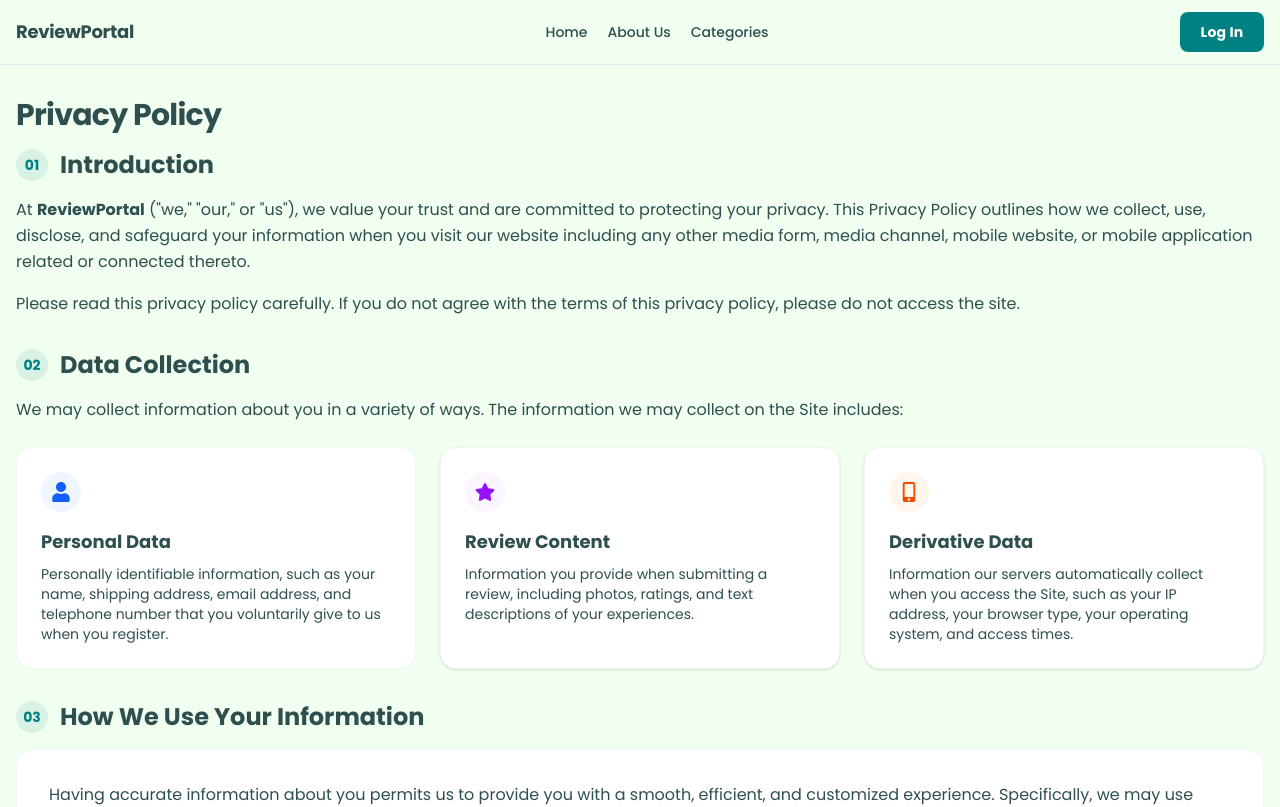
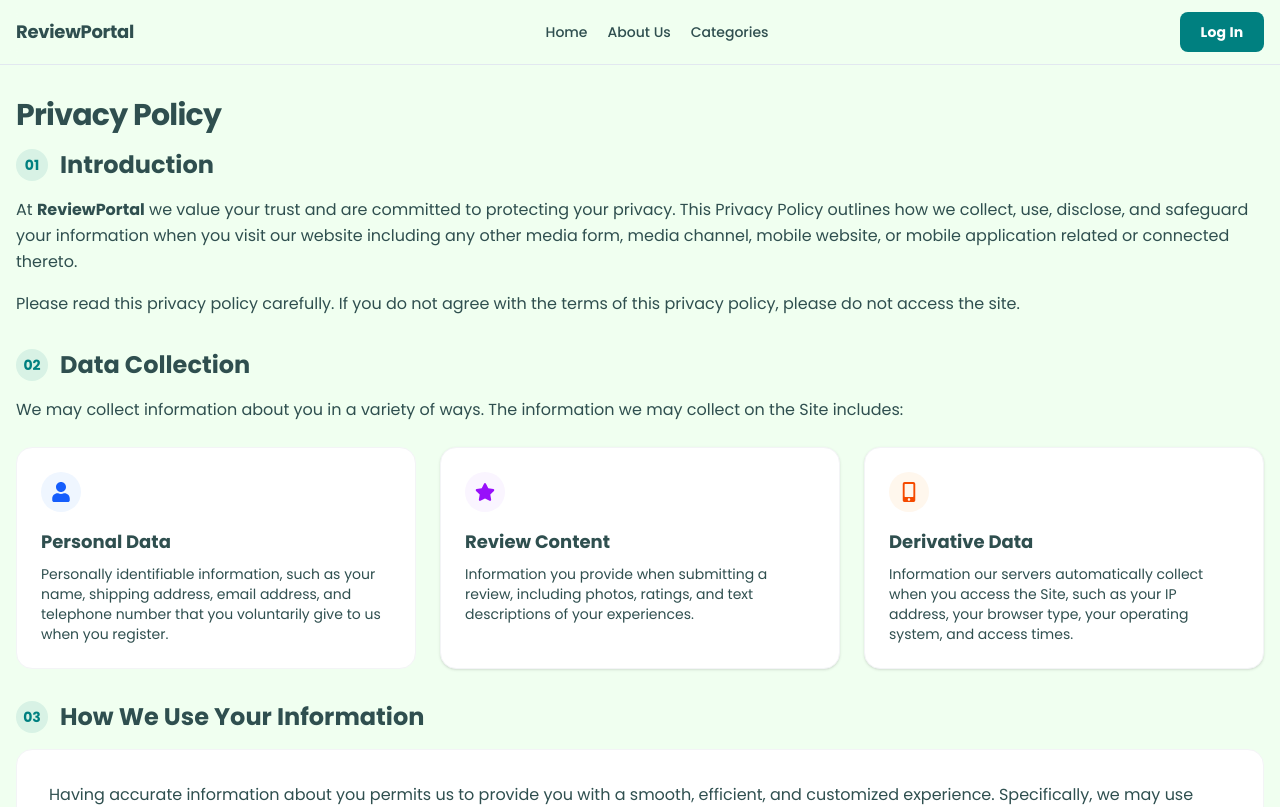
Before and after one commit to kader009/trustedge, a Next.js app: page /privacypolicy in a window 1280 px wide. Shown: the top 807 px of the page. Built offline with nearby package versions, Linux system fonts and the light colour scheme; no server answers.

Commit message:
privacy page content update

```diff
--- a/app/privacypolicy/page.tsx
+++ b/app/privacypolicy/page.tsx
@@ -31,8 +31,7 @@ const PrivacyPolicy = () => {
           </div>
           <div className="prose prose-lg dark:prose-invert text-text-secondary dark:text-gray-300 leading-relaxed wrap-break-word max-w-full">
             <p className="mb-4">
-              At <strong>ReviewPortal</strong> (&quot;we,&quot; &quot;our,&quot;
-              or &quot;us&quot;), we value your trust and are committed to
+              At <strong>ReviewPortal</strong> we value your trust and are committed to
               protecting your privacy. This Privacy Policy outlines how we
               collect, use, disclose, and safeguard your information when you
               visit our website including any other media form, media channel,
```
